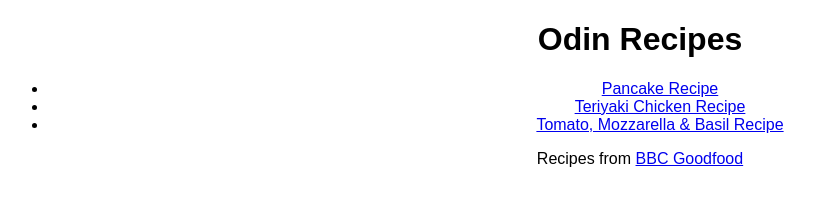
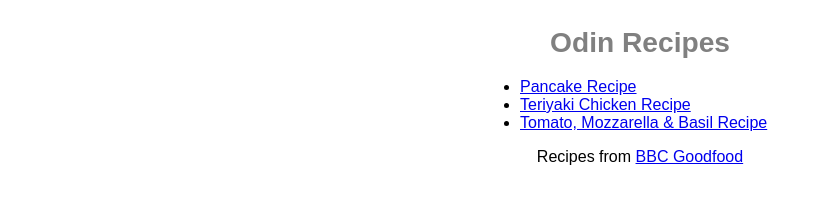
Before and after one commit to Cyclz/odin-recipes, a plain HTML site: page index.html in a window 1280 px wide. Shown: the whole page, without its empty margins (0-814 px from the left). Drawn offline with Linux system fonts and the light colour scheme.

Commit message:
Update README

```diff
--- a/index.html
+++ b/index.html
@@ -6,9 +6,11 @@
     <meta name="viewport" content="width=device-width, initial-scale=1.0">
     <title>Recipe Website</title>
 </head>
-<body>
-    <h1>Odin Recipes</h1>
-    <ul>
+<body class="home">
+    <div>
+        <h1 class="header">Odin Recipes</h1>
+        <div>
+            <ul style="text-align: left;">
                 <li><a href="recipes/pancake.html">Pancake Recipe</a></li>
                 <li><a href="recipes/teriyaki-chicken.html">Teriyaki Chicken Recipe</a></li>
                 <li><a href="recipes/tomato-mozzarella-and-basil-risotto-recipe.html">Tomato, Mozzarella & Basil Recipe</a></li>
@@ -16,5 +18,7 @@
             <footer>
                 <p>Recipes from <a href="https://bbcgoodfood.com">BBC Goodfood</a></p>
             </footer>
+        </div>
+    </div>
 </body>
 </html>
--- a/styles.css
+++ b/styles.css
@@ -38,3 +38,13 @@ body {
 img {
     width: 25vw
 }
+.home {
+    display: flex;
+    justify-content: center;
+}
+.home div {
+    width: 25vw;
+}
+footer {
+    align-self: flex-end;
+}
```
Lines whose indentation alone changed are shown as unchanged.
